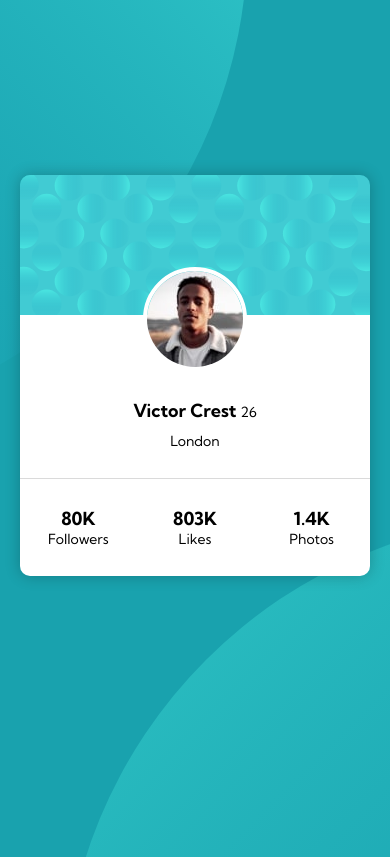
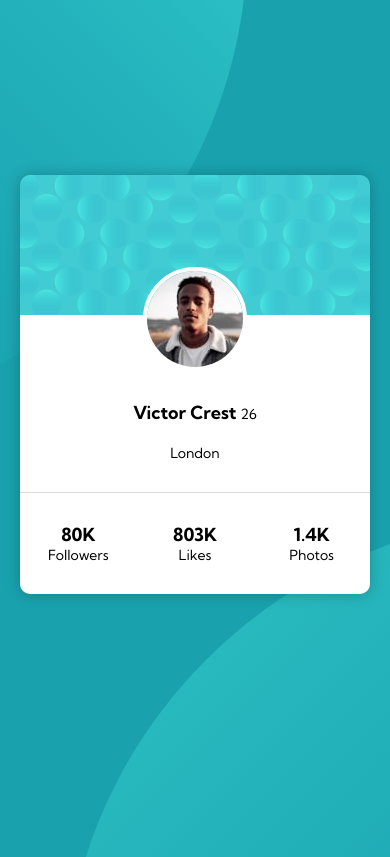
Before and after one commit to AndresViracacha/Reto3-ProfileCard-frontendmentor, a plain HTML site: page index.html in a window 390 px wide. Shown: the top 857 px of the page. Drawn offline with Linux system fonts and the light colour scheme.

```diff
--- a/style.css
+++ b/style.css
@@ -53,7 +53,7 @@ div {
 .main-info img {
   border-radius: 500px;
   border: 4px solid #fff;
-  margin-bottom: 28px;
+  margin-bottom: 30px;
 }
 .main-info span {
   font-weight: 400;
@@ -62,19 +62,19 @@ div {
 h1 {
   font-weight: 700;
   font-size: 18px;
-  margin-bottom: 10px;
+  margin-bottom: 20px;
 }
 h1 span {
   font-weight: 400;
 }
 .city {
-  margin-bottom: 28px;
+  margin-bottom: 30px;
 }
 .sub-info {
   border-top: 1px solid hsla(0, 0%, 59%, 0.349);
   display: flex;
   justify-content: space-around;
-  padding: 28px 0;
+  padding: 30px 0;
 }
 .sub-info article {
   display: flex;
```
